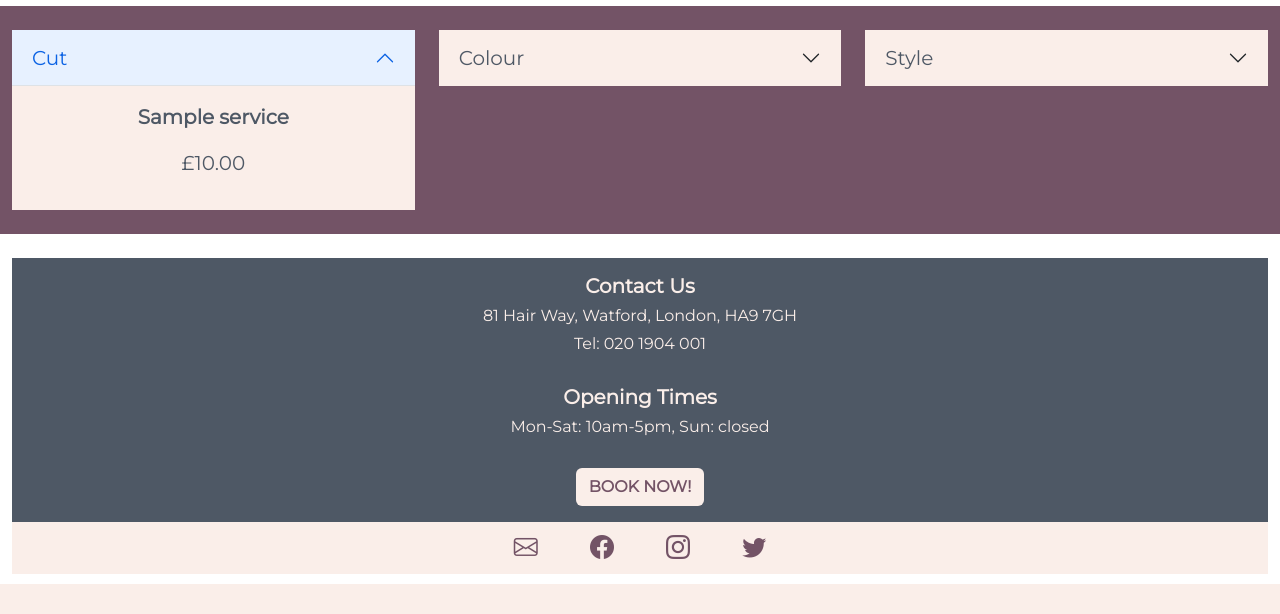
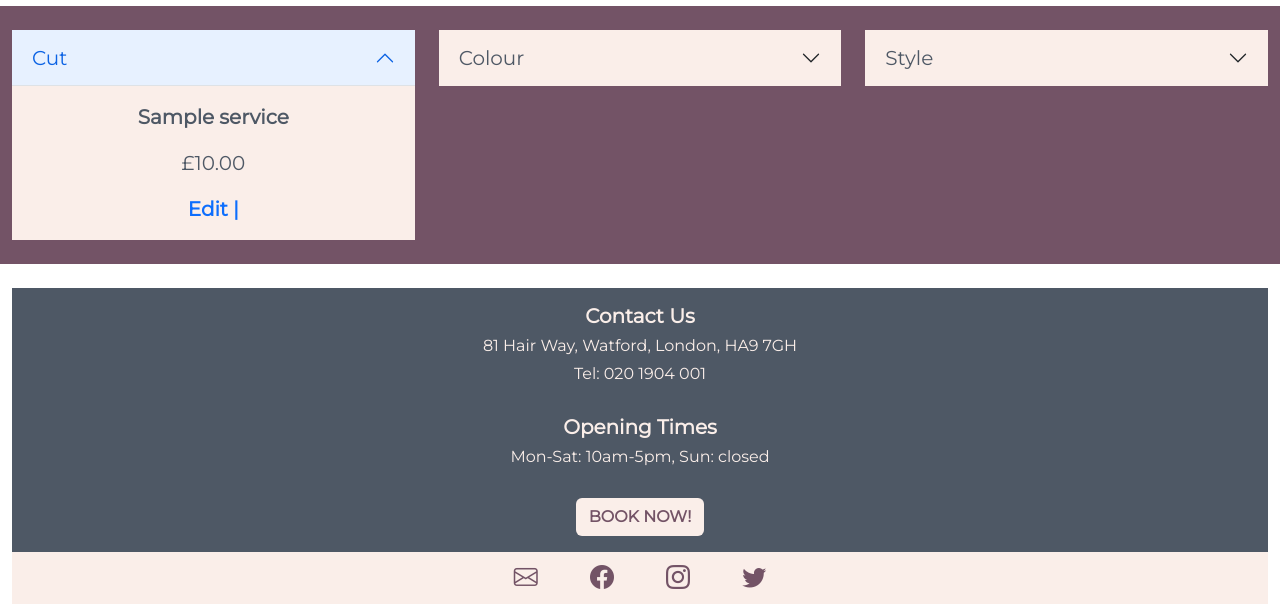
Before and after one commit to JPatel87/locks-of-lush, a Django app: page /services/ in a window 1280 px wide, after a click on "Cut". Shown: the part 336-950 px from the top of the page. Before the commit the page ends 920 px from the top, so only its background shows below. Run offline with Django 3.2, Linux system fonts and the light colour scheme; a user stored in the database is signed in; tables that the repository leaves empty hold one stand-in row (values such as "Sample post").

Commit message:
Update services page with edit link

```diff
--- a/services/templates/services/services.html
+++ b/services/templates/services/services.html
@@ -36,6 +36,9 @@
                                 {% for service in cut_services %}
                                     <p><strong>{{ service.name }}</strong></p>
                                     <p>£{{ service.price }}</p>
+                                    {% if user.is_superuser %}
+                                    <a href="edit/{{ service.id }}" class="text-decoration-none"><strong>Edit | </strong></a>
+                                    {% endif %}
                                 {% endfor %}
                             </div>
                         </div>
```
